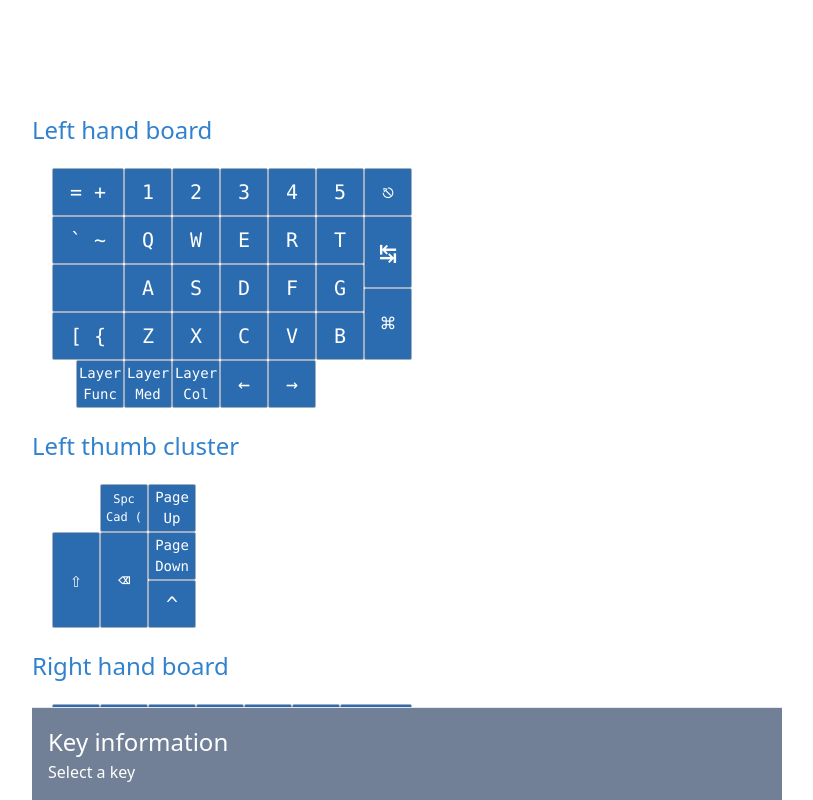
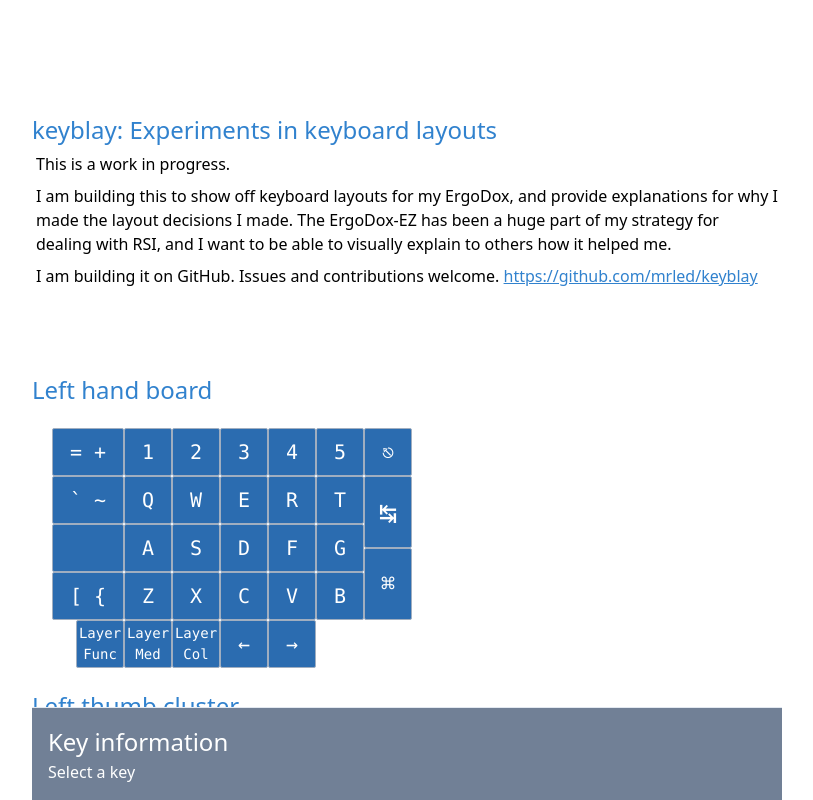
Before and after one commit to mrled/keymap.click, a Next.js app: page / in a window 1280 px wide. Shown: the top 800 px of the page, without its empty margins (233-1046 px from the left). Built offline with nearby package versions, Linux system fonts and the light colour scheme.

Commit message:
Add intro text

```diff
--- a/components/keyboard.jsx
+++ b/components/keyboard.jsx
@@ -87,8 +87,34 @@
     </>)
   }
 
+  const introTextDiv = () => {
+    return (<>
+      <div className="pb-20">
+        <h1 className="text-2xl text-blue-600">keyblay: Experiments in keyboard layouts</h1>
+        <p className="p-1">This is a work in progress.</p>
+        <p className="p-1">
+          I am building this to show off keyboard layouts for my ErgoDox,
+          and provide explanations for why I made the layout decisions I made.
+          The ErgoDox-EZ has been a huge part of my strategy for dealing with RSI,
+          and I want to be able to visually explain to others how it helped me.
+        </p>
+        <p className="p-1">
+          I am building it on GitHub.
+          Issues and contributions welcome.
+          {" "}
+          <a
+            className="text-blue-600 underline"
+            href="https://github.com/mrled/keyblay">
+              https://github.com/mrled/keyblay
+          </a>
+        </p>
+      </div>
+    </>)
+  }
+
   return (<>
     <div className="flex flex-col h-full">
+      {introTextDiv()}
       {boardSection('left', 'Left hand board', 15, 10, leftHandKeys)}
       {boardSection('right', 'Left thumb cluster', 6, 6, leftThumbKeys)}
       {boardSection('right', 'Right hand board', 15, 10, rightHandKeys)}
```
